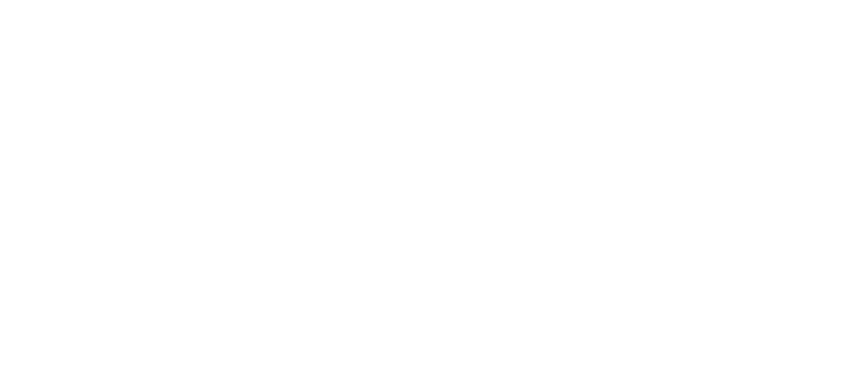
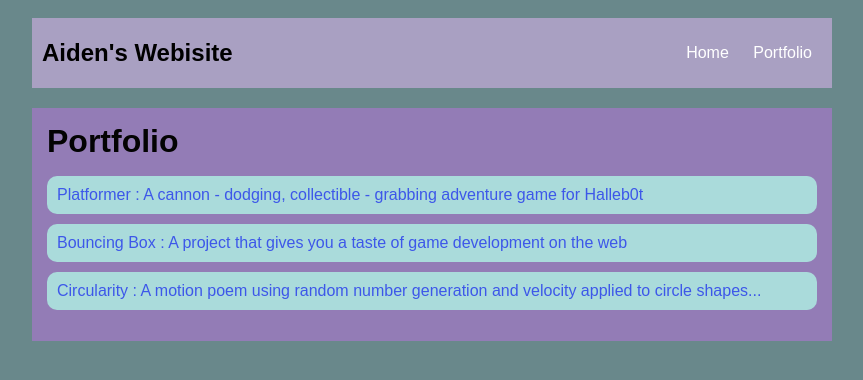
Before and after one commit to aiden619/aiden619.github.io, a plain HTML site: page portfolio.html in a window 1280 px wide. Shown: the whole page, without its empty margins (208-1071 px from the left). Drawn offline with Linux system fonts and the light colour scheme.

Commit message:
add portfolio.html file

```diff
--- a/portfolio.html
+++ b/portfolio.html
@@ -0,0 +1,33 @@
+<!DOCTYPE HTML>
+<html>
+    <head>
+        <title>Aiden's Website</title>
+        <link rel="stylesheet" href="style.css"/>
+    </head>
+
+    <body>
+      <div id="all-contents">
+        <nav>
+            <h1>Aiden's Webisite</h1>
+            <ul id="nav-ul">
+                <li class="nav-li">
+                    <a class="nav-a" href="index.html">Home</a>
+                </li>
+                <li class="nav-li">
+                    <a class="nav-a" href="portfolio.html">Portfolio</a>
+                </li>
+            </ul>
+        </nav>
+        <main>
+            <div class="content">
+                <h1>Portfolio</h1>
+                <ul id="portfolio">
+                    <li><a href="projects/platformer/">Platformer : A cannon - dodging, collectible - grabbing adventure game for Halleb0t</a></li>
+                    <li><a href="projects/bouncing-box/">Bouncing Box : A project that gives you a taste of game development on the web </a></li>
+                    <li><a href="projects/circularity/">Circularity : A motion poem using random number generation and velocity applied to circle shapes...</a></li>
+                </ul>
+            </div>
+        </main>
+      </div>
+    </body>
+</html>
--- a/style.css
+++ b/style.css
@@ -62,3 +62,29 @@ main {
 h2, h3 {
     margin: 0px;
 }
+
+/* portfolio styles */
+.content h1 {
+    color: rgb(3, 3, 3);
+}
+
+#portfolio {
+    list-style-type: none;
+    padding-left: 0;
+}
+
+#portfolio li {
+    background: #aadbdb;
+    padding: 10px;
+    border-radius: 10px;
+    margin-bottom: 10px;
+}
+
+#portfolio li:hover {
+    background: #92b1ce;
+}
+
+#portfolio a {
+    text-decoration: none;
+    color: #3d57e9;
+}
```
